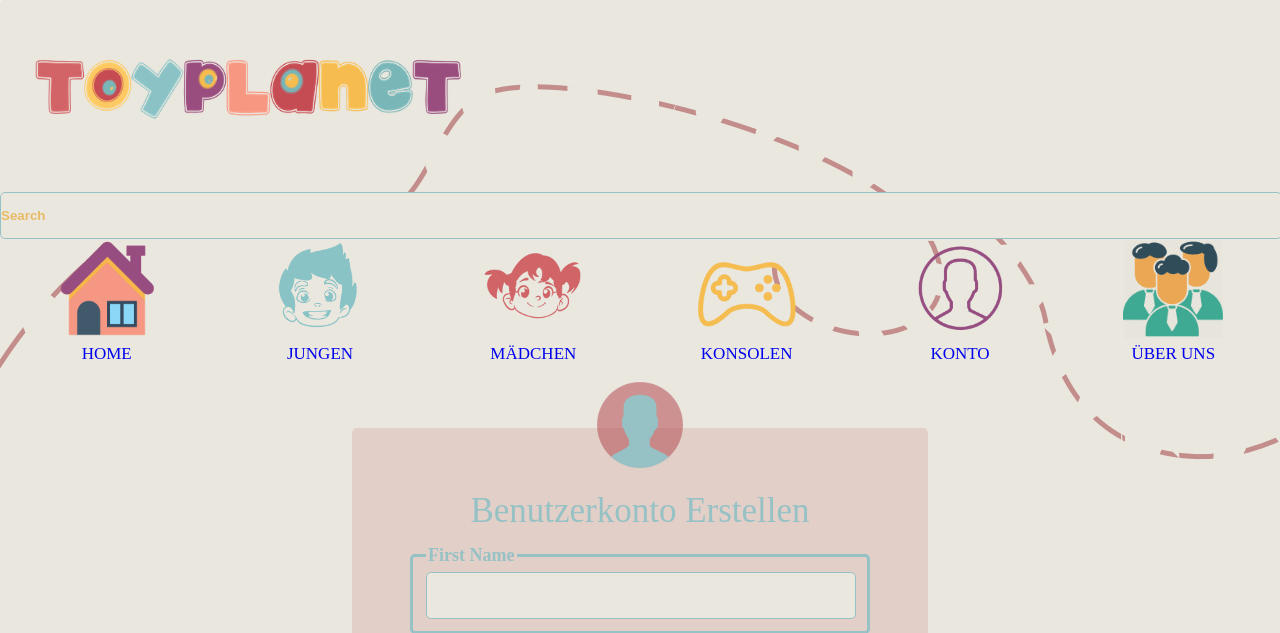
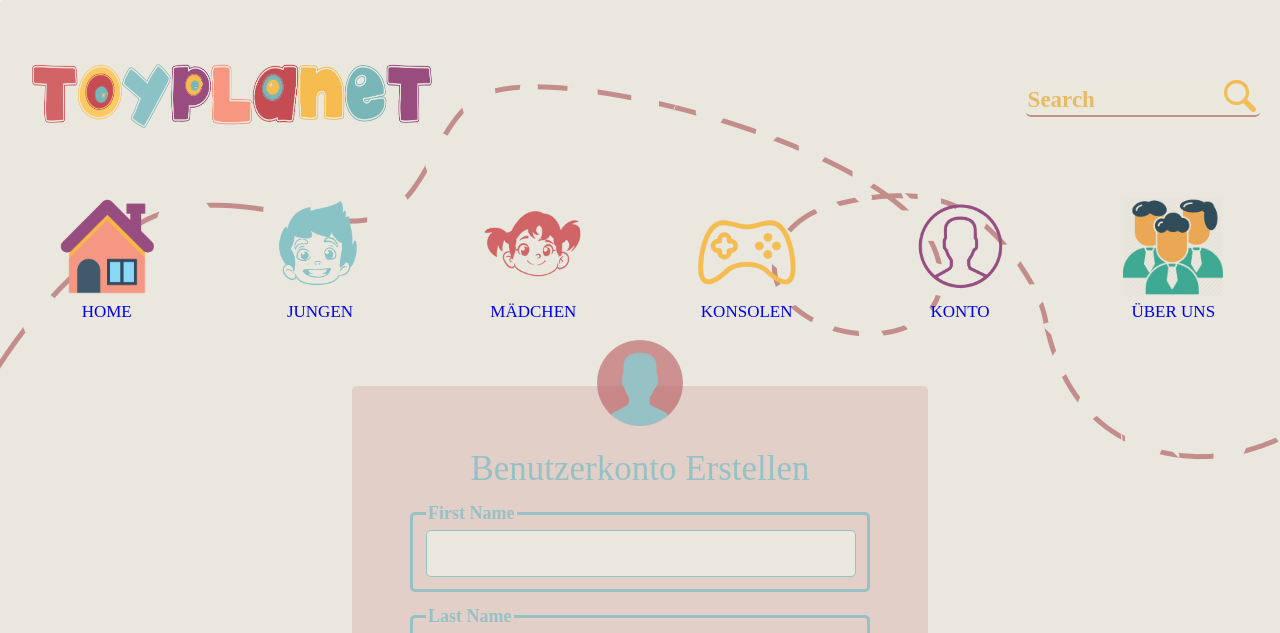
Before and after one commit to TKSpectro/WebProject, a PHP site: page /index.php?a=formular in a window 1280 px wide. Shown: the top 633 px of the page. Run offline with PHP 8.4, Linux system fonts and the light colour scheme.

Commit message:
Headers isnd fertig

```diff
--- a/assert/css/Toyplanet_style.css
+++ b/assert/css/Toyplanet_style.css
@@ -17,20 +17,34 @@ li {
     display: inline;
 }
 
- ::placeholder {
+::placeholder {
     color: #E9BA65;
 }
 
-.search {
+.iamlogo {
+    margin: 4em 0em;
+}
+
+div.search {
     float: right;
-    width: 15%;
-    height: 1.5em;
     text-align: left;
-    margin: 3% -6% 0%;
+    padding: 0px;
+    width: 18%;
+    margin: 1em 1.5em;
+    ;
+}
+
+#searchIcon {
+    margin: 0px 0px -25px;
+    padding: 0;
+    width: 2em;
+    height: 2em;
+    float: right;
 }
 
 #headerSmall {
-    margin: 0;
+    padding: 2px;
+    padding-top: 0px;
     background-color: rgba(234, 232, 218, 0.1);
     font-family: akaDylan Collage;
     font-size: 23px;
@@ -39,10 +53,11 @@ li {
 }
 
 #logo {
-    width: 27em;
-    height: 11em;
-    margin: 0.5em 2em;
+    width: 25em;
+    height: 4em;
+    margin: 0em 2em;
     float: left;
+    padding: 0em;
 }
 
 ul.icons img {
@@ -52,6 +67,10 @@ ul.icons img {
     margin-top: 1em;
     margin-right: 1.5em;
     margin-bottom: 0em;
+}
+
+#Warenkorb {
+    margin-right: 4em;
 }
 
 .center {
@@ -179,3 +198,5 @@ nav ul li img {
         font-size: 17px;
     }
 }
+
+s
--- a/views/shared/_headerBig.php
+++ b/views/shared/_headerBig.php
@@ -1,6 +1,13 @@
-<header class="header_big">
-  <a href="index.php"><img id="logo" src="assert/photos/Logo_Klein.png" alt="Toyplanet_logo"></a>
-  <input id="search" type="text" placeholder="Search">
+<header class="big">
+
+
+<ul class="iamlogo">
+<li><a href="index.php"><img id="logo" src="assert/photos/Logo.png" alt="Toyplanet_logo"></a>
+<li><div class="search">
+<img id="searchIcon"  src="assert/photos/search_icon.png" alt="searchIcon">
+<input id="headerSmall" type="text" placeholder="Search">
+</div></li>
+</ul>
 
     <!--
     <div class="pill-nav">
```
Also changed, not shown: views/shared/_headerSmall.php (+6 -3 lines), assert/photos/Logo.png (added), assert/photos/Logo_Klein.png (deleted), assert/photos/search_icon.png (added).
